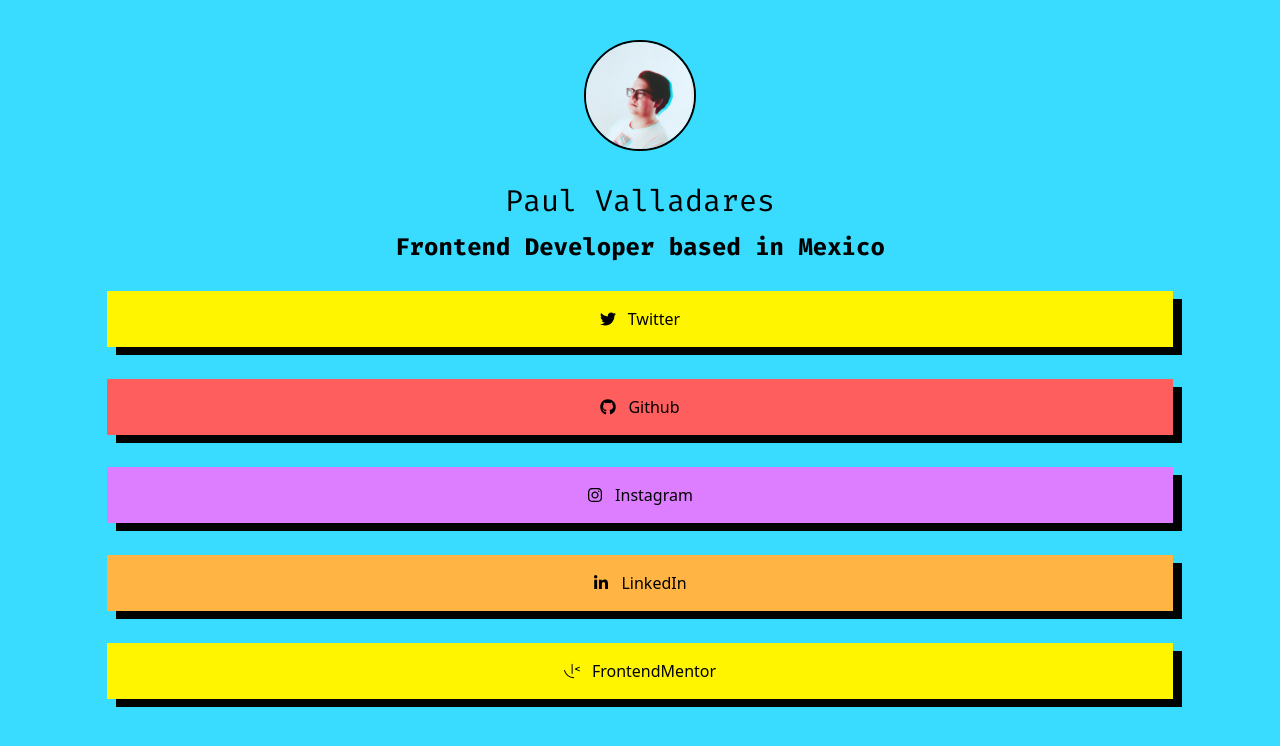
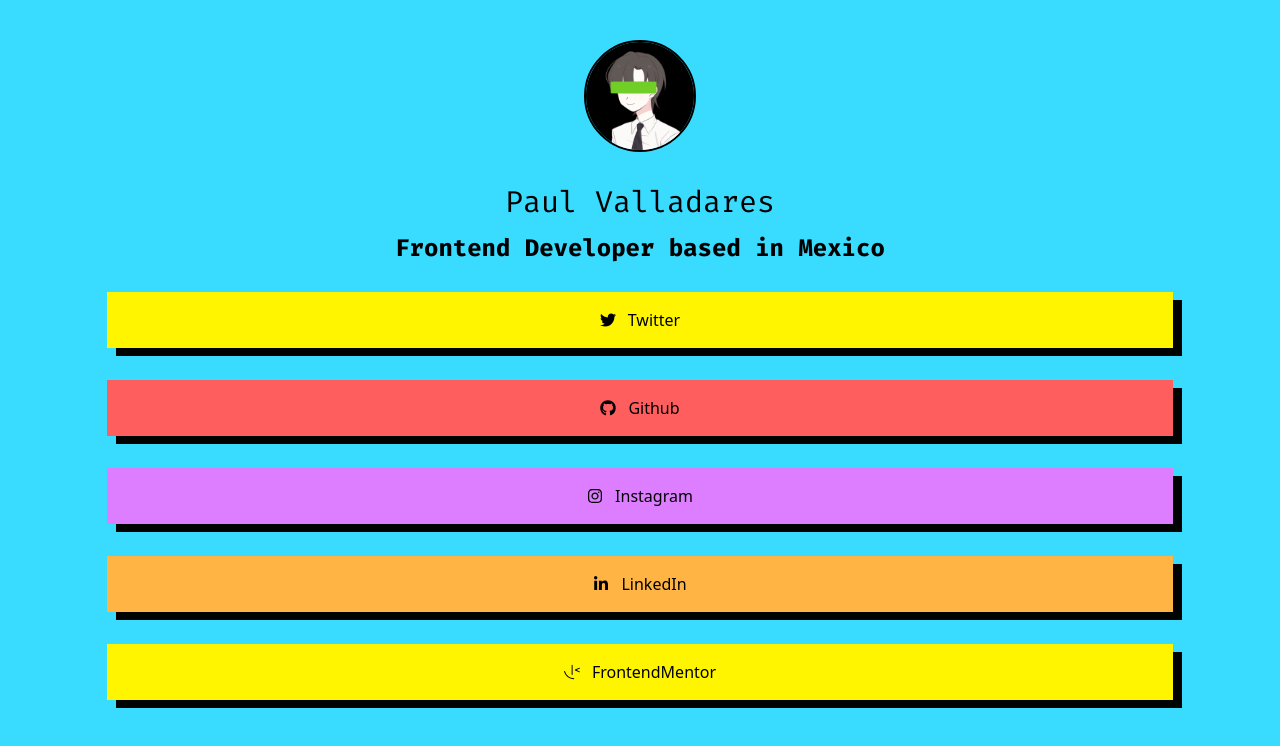
Before and after one commit to dreyfus92/pvlinks, a React (Vite) app: page / in a window 1280 px wide. Shown: the top 746 px of the page. Built offline with nearby package versions, Linux system fonts and the light colour scheme.

Commit message:
changed pfp

```diff
--- a/src/App.jsx
+++ b/src/App.jsx
@@ -21,7 +21,7 @@
     return (
         <div>
             <img
-                src="images/pfp.jpeg"
+                src="images/dreyfusAnimeV2.png"
                 className="mx-auto mt-10 mb-8 border-2 border-black border-solid rounded-full w-28"
             />
             <h2 className="px-2 mb-3 text-3xl text-center font-custom">
```
Also changed, not shown: public/images/dreyfusAnimeV2.png (added), public/images/pfp.jpeg (deleted).
